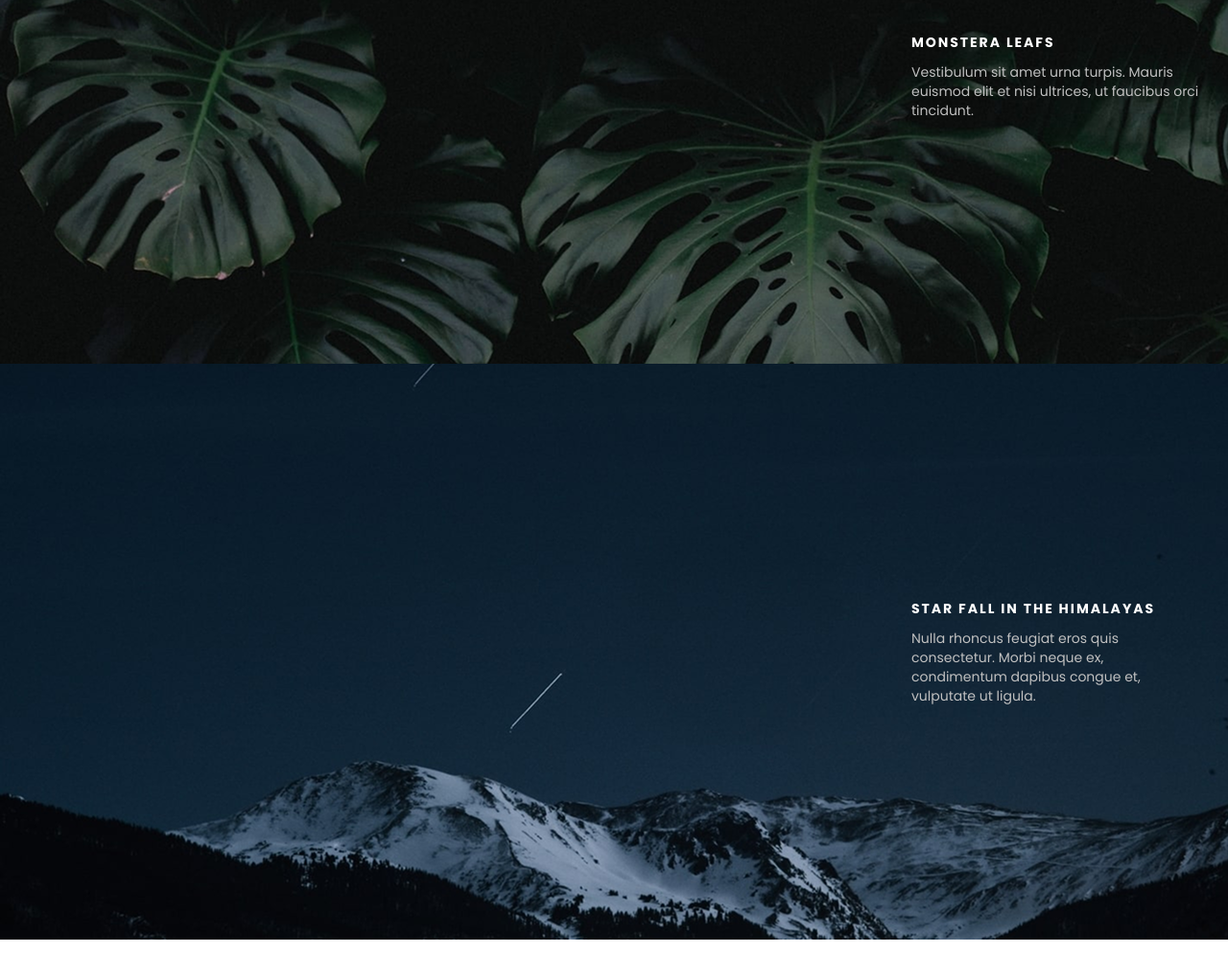
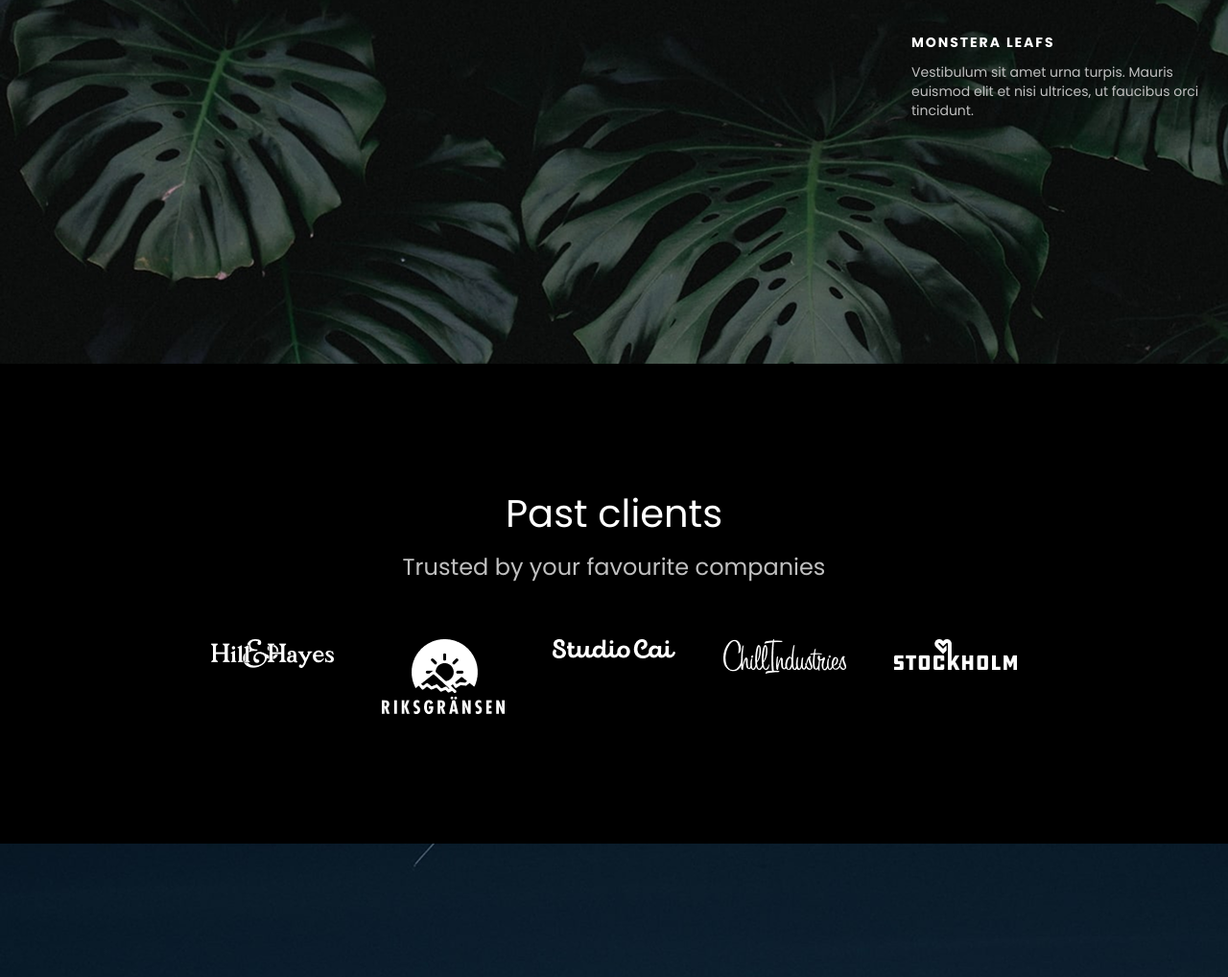
Before and after one commit to Migasstas/Aperture, a plain HTML site: page index.html in a window 1280 px wide. Shown: the part 3711-4729 px from the top of the page at 96% size. Before the commit the page ends 4690 px from the top, so only its background shows below. Drawn offline with Linux system fonts and the light colour scheme.

Commit message:
15 03 2025 - work3

```diff
--- a/css/scss.scss
+++ b/css/scss.scss
@@ -252,7 +252,7 @@
   line-height: 150%;
   color: #c0c0c0;
   max-width: 500px;
-  margin-left: 20px;
+  margin: 30px;
 }
 .s4-text p{
   max-width: 480px;
@@ -299,6 +299,37 @@
 }
 .section-6{
   font-family: 'Poppins', sans-serif;
+  display: flex;
+  flex-direction: column;
+  align-items: center;
+  text-align: center;
+  justify-content: center;
+  min-height: 500px;
+  color: #c0c0c0;
+}
+.section-6 h3{
+  margin-bottom: 60px;
+  font-weight: 400;
+  font-size: 24px;
+  line-height: 125%;
+  text-align: center;
+  color: #c0c0c0;
+}
+.section-6 h2{
+  font-weight: 400;
+  font-size: 40px;
+  line-height: 105%;
+  text-align: center;
+  color: #fff;
+  margin-bottom: 20px;
+}
+.s6_logos{
+  display: flex;
+  flex-wrap: wrap;
+  justify-content: center;
+  max-width: 1170px;
+  gap: 50px;
+  margin: 0 30px;
 }
 .section-7{
   background-image: url("../images/background-section-7.png");
--- a/index.html
+++ b/index.html
@@ -201,7 +201,19 @@
     <section>
         <div class="container">
             <div class="section-6">
-
+                <h2>
+                    Past clients
+                </h2>
+                <h3>
+                    Trusted by your favourite companies
+                </h3>
+                <div class="s6_logos">
+                    <img src="images/Logo-Group-1.png" height="30" width="128" alt="111"/>
+                    <img src="images/Logo-Group-2.png" height="78" width="128" alt="222"/>
+                    <img src="images/Logo-Group-3.png" height="20" width="128" alt="333"/>
+                    <img src="images/Logo-Group-4.png" height="36" width="128" alt="444"/>
+                    <img src="images/Logo-Group-5.png" height="32" width="128" alt="555"/>
+                </div>
             </div>
         </div>
     </section>
```
Also changed, not shown: css/scss.css, 1 other file.
